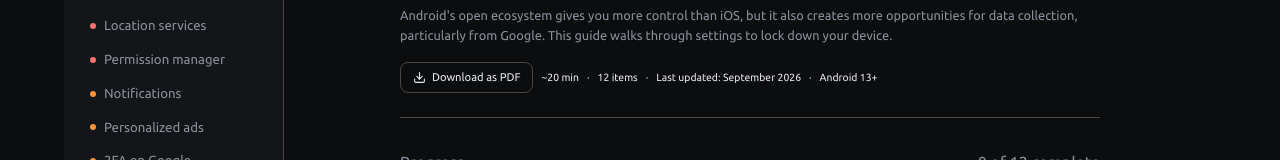
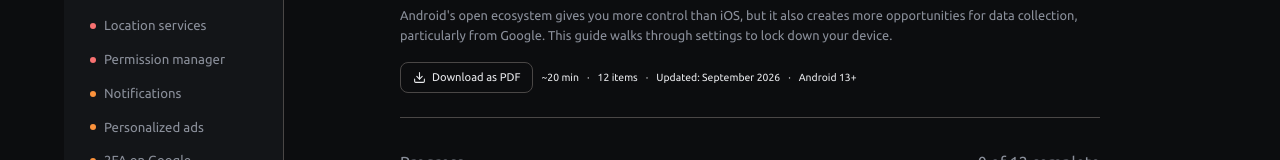
Before and after one commit to plaintextprivacy/plaintextprivacy, a React (Vite) app: page /guides/android in a window 1280 px wide. Shown: the part 186-346 px from the top of the page. Built offline with nearby package versions, Linux system fonts and the light colour scheme.

Commit message:
minor updates

```diff
--- a/src/components/guide/ChecklistLayout.tsx
+++ b/src/components/guide/ChecklistLayout.tsx
@@ -124,7 +124,7 @@
                 {dates?.updated && (
                   <>
                     <span aria-hidden='true'>·</span>
-                    <span>Last updated: {formatMonthYear(dates.updated)}</span>
+                    <span>Updated: {formatMonthYear(dates.updated)}</span>
                   </>
                 )}
                 {meta.platforms?.map((p) => (
--- a/src/data/guides/travel.json
+++ b/src/data/guides/travel.json
@@ -5,7 +5,7 @@
   "title": "Travel",
   "subtitle": "Border crossings and airport security put your devices under a level of scrutiny that doesn't usually apply in most situations. This guide walks through different steps you can take to protect your privacy as much as possible while traveling in and out of the US.",
   "meta": {
-    "timeMinutes": 35,
+    "timeMinutes": 90,
     "platforms": ["iOS", "Android", "macOS", "Windows"]
   },
   "context": {
```
